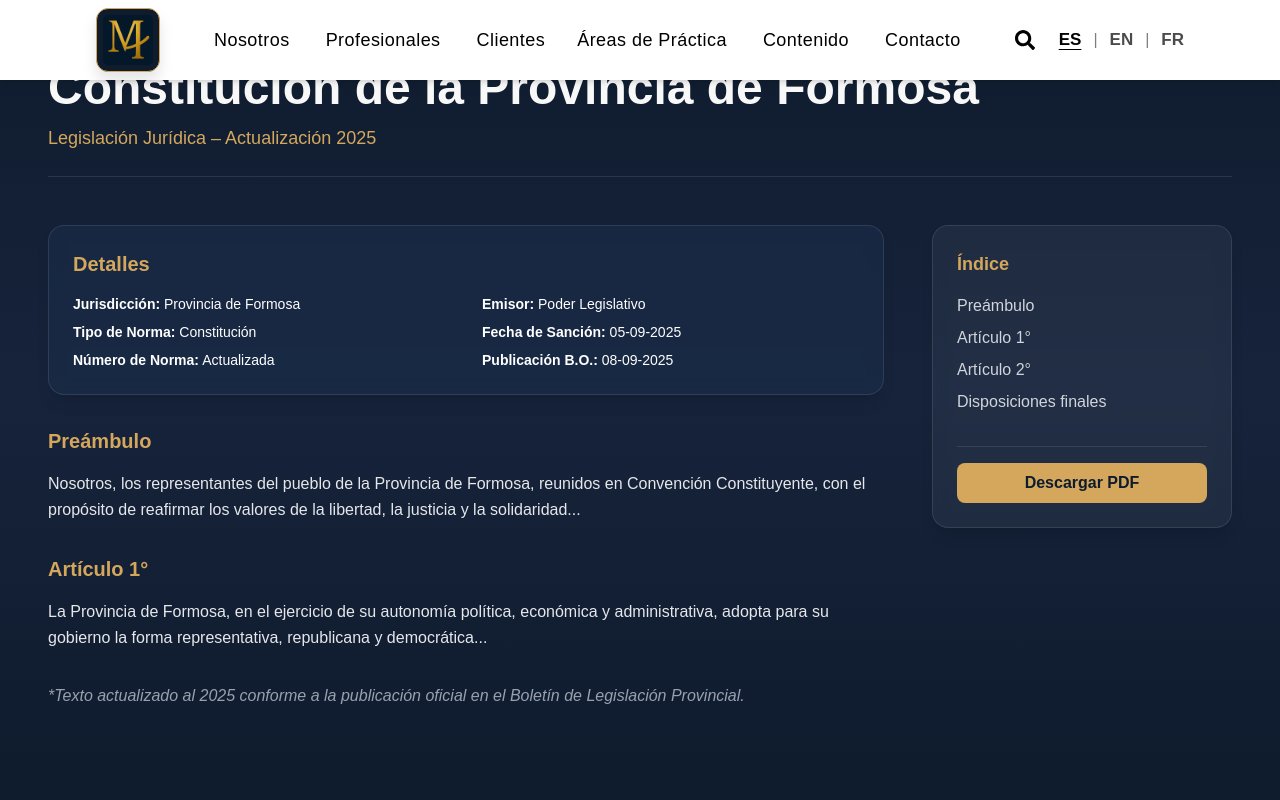
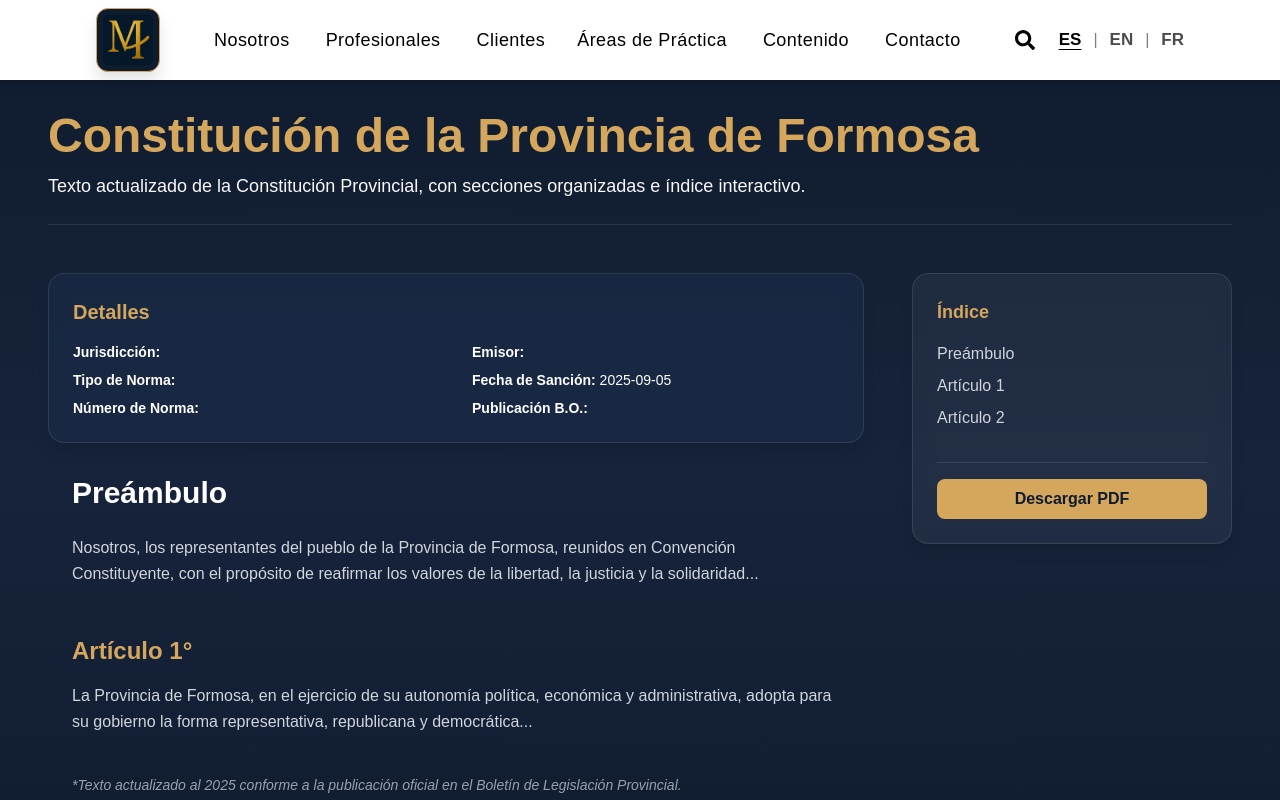
Before and after one commit to BHeydeBautista/MoroAbogados, a Next.js app: page /noticias/1 in a window 1280 px wide. Shown: the top 800 px of the page. Built offline with nearby package versions, Linux system fonts and the light colour scheme.

Commit message:
info: mejoras visuales y arreglos de bugs

```diff
--- a/src/app/noticias/[slug]/page.tsx
+++ b/src/app/noticias/[slug]/page.tsx
@@ -12,20 +12,6 @@ export default function NewsDetailPage() {
         { id: "articulo2", title: "Artículo 2" },
       ]}
     >
-      <p id="preambulo">
-        Nos, el Pueblo de la Provincia de Formosa, a través de sus representantes...
-      </p>
-
-      <h3 id="articulo1" className="text-xl font-semibold mt-8 mb-2">Artículo 1</h3>
-      <p>
-        La Provincia de Formosa, en ejercicio de su autonomía y como parte integrante e
-        inseparable de la Nación Argentina...
-      </p>
-
-      <h3 id="articulo2" className="text-xl font-semibold mt-8 mb-2">Artículo 2</h3>
-      <p>
-        La Provincia adopta para su gobierno la forma representativa, republicana...
-      </p>
     </NewsLayout>
   );
 }
--- a/src/components/Posts/NewsList.tsx
+++ b/src/components/Posts/NewsList.tsx
@@ -3,6 +3,7 @@
 import React, { useMemo, useState, useEffect } from "react";
 import { motion } from "framer-motion";
 import Link from "next/link";
+import Image from "next/image"; // agregado
 
 type NewsItem = {
   id: string;
@@ -69,13 +70,14 @@ export default function NewsList({
             key={n.id}
             className="flex flex-col sm:flex-row gap-4 rounded-lg border border-[#D4A75D]/30 p-4 bg-white shadow-sm hover:shadow-md transition"
           >
-            <div className="w-full sm:w-36 h-24 sm:h-auto flex-shrink-0 bg-gray-100 overflow-hidden rounded-md flex items-center justify-center">
+            <div className="w-full sm:w-36 h-24 sm:h-auto flex-shrink-0 bg-gray-100 overflow-hidden rounded-md flex items-center justify-center relative">
               {n.cover ? (
-                <img
+                <Image
                   src={n.cover}
                   alt={n.title}
-                  className="w-full h-full object-cover"
-                  loading="lazy"
+                  fill
+                  sizes="(max-width: 640px) 100vw, 144px"
+                  className="object-cover"
                 />
               ) : (
                 <div className="text-gray-400 text-sm px-2">Sin imagen</div>
--- a/src/components/news/NewsContent.tsx
+++ b/src/components/news/NewsContent.tsx
@@ -2,26 +2,29 @@
 
 export default function NewsContent() {
   return (
-    <article className="prose prose-invert max-w-none leading-relaxed text-gray-200">
-      <h3 className="text-[#d4a75d] text-xl font-semibold mb-4">
+    <article className="max-w-3xl mx-auto leading-relaxed text-gray-200">
+      <h2 className="text-2xl md:text-3xl font-bold text-white mb-6">
         Preámbulo
-      </h3>
-      <p>
+      </h2>
+      <p className="text-gray-300 mb-8">
         Nosotros, los representantes del pueblo de la Provincia de Formosa,
         reunidos en Convención Constituyente, con el propósito de reafirmar los
         valores de la libertad, la justicia y la solidaridad...
       </p>
 
-      <h3 className="text-[#d4a75d] text-xl font-semibold mt-8 mb-4">
+      <h3
+        id="articulo1"
+        className="text-xl md:text-2xl font-semibold text-[#d4a75d] mt-12 mb-4"
+      >
         Artículo 1°
       </h3>
-      <p>
+      <p className="text-gray-300 mb-8">
         La Provincia de Formosa, en el ejercicio de su autonomía política,
         económica y administrativa, adopta para su gobierno la forma
         representativa, republicana y democrática...
       </p>
 
-      <p className="mt-8 text-gray-400 italic">
+      <p className="mt-10 text-gray-400 italic text-sm">
         *Texto actualizado al 2025 conforme a la publicación oficial en el
         Boletín de Legislación Provincial.
       </p>
--- a/src/components/news/NewsHeader.tsx
+++ b/src/components/news/NewsHeader.tsx
@@ -2,20 +2,22 @@
 
 import { motion } from "framer-motion";
 
-export default function NewsHeader() {
+type Props = { title?: string; subtitle?: string };
+
+export default function NewsHeader({ title, subtitle }: Props) {
   return (
     <header className="text-center lg:text-left border-b border-white/10 pb-6">
       <motion.h1
         initial={{ opacity: 0, y: 15 }}
         animate={{ opacity: 1, y: 0 }}
         transition={{ delay: 0.2 }}
-        className="text-3xl md:text-5xl font-semibold text-[#f8f8f8]"
+        className="text-3xl md:text-5xl font-semibold text-[#d4a75d]"
       >
-        Constitución de la Provincia de Formosa
+        {title ?? "Noticia"}
       </motion.h1>
-      <p className="text-[#d4a75d] mt-3 text-lg font-medium">
-        Legislación Jurídica – Actualización 2025
-      </p>
+      {subtitle && (
+        <p className="text-[#f8f8f8] mt-3 text-lg font-medium">{subtitle}</p>
+      )}
     </header>
   );
 }
--- a/src/components/news/NewsLayout.tsx
+++ b/src/components/news/NewsLayout.tsx
@@ -5,10 +5,36 @@ import NewsHeader from "./NewsHeader";
 import NewsMetadata from "./NewsMetadata";
 import NewsSidebar from "./NewsSidebar";
 import NewsContent from "./NewsContent";
+import NewsFooter from "./NewsFooter";
+import NewsBody from "./NewsBody";
 
-export default function NewsLayout() {
+type Section = { id: string; title: string };
+
+type Props = {
+  children?: React.ReactNode;
+  title: string;
+  description?: string;
+  date?: string;
+  metadata?: {
+    jurisdiccion?: string;
+    tipoNorma?: string;
+    numeroNorma?: string;
+    emisor?: string;
+    publicacion?: string;
+  };
+  sections?: Section[];
+};
+
+export default function NewsLayout({
+  children,
+  title,
+  description,
+  date,
+  metadata,
+  sections,
+}: Props) {
   return (
-    <section className="relative bg-gradient-to-b from-[#0f1c2e] via-[#16233b] to-[#0f1c2e] text-white py-16 overflow-hidden">
+    <section className="relative bg-gradient-to-b from-[#0f1c2e] via-[#16233b] to-[#0f1c2e] text-white pt-28 pb-16 overflow-hidden z-20">
       {/* Header */}
       <motion.div
         initial={{ opacity: 0, y: 30 }}
@@ -16,21 +42,34 @@ export default function NewsLayout() {
         transition={{ duration: 0.7 }}
         className="container mx-auto px-6 lg:px-12"
       >
-        <NewsHeader />
+        <NewsHeader title={title} subtitle={description} />
       </motion.div>
 
-      {/* Content */}
+      {/* Main grid */}
       <motion.div
         initial={{ opacity: 0 }}
         animate={{ opacity: 1 }}
-        transition={{ delay: 0.5, duration: 0.8 }}
-        className="container mx-auto px-6 lg:px-12 mt-12 grid lg:grid-cols-[1fr_300px] gap-12"
+        transition={{ delay: 0.4, duration: 0.8 }}
+        className="container mx-auto px-6 lg:px-12 mt-12 grid lg:grid-cols-[1fr_320px] gap-12"
       >
         <div>
-          <NewsMetadata />
-          <NewsContent />
+          <NewsMetadata
+            data={{
+              jurisdiccion: metadata?.jurisdiccion,
+              tipoNorma: metadata?.tipoNorma,
+              numeroNorma: metadata?.numeroNorma,
+              emisor: metadata?.emisor,
+              fechaSancion: date,
+              publicacion: metadata?.publicacion,
+            }}
+          />
+
+          {children ? <NewsBody>{children}</NewsBody> : <NewsContent />}
+
+          <NewsFooter />
         </div>
-        <NewsSidebar />
+
+        <NewsSidebar sections={sections} />
       </motion.div>
     </section>
   );
--- a/src/components/news/NewsMetadata.tsx
+++ b/src/components/news/NewsMetadata.tsx
@@ -1,7 +1,16 @@
 "use client";
 
-export default function NewsMetadata() {
-  const data = {
+type Data = {
+  jurisdiccion?: string;
+  tipoNorma?: string;
+  numeroNorma?: string;
+  emisor?: string;
+  fechaSancion?: string;
+  publicacion?: string;
+};
+
+export default function NewsMetadata({ data }: { data?: Data }) {
+  const defaults: Required<Data> = {
     jurisdiccion: "Provincia de Formosa",
     tipoNorma: "Constitución",
     numeroNorma: "Actualizada",
@@ -10,16 +19,30 @@ export default function NewsMetadata() {
     publicacion: "08-09-2025",
   };
 
+  const merged = { ...defaults, ...(data ?? {}) };
+
   return (
     <div className="bg-[#1c2e4a]/60 backdrop-blur-sm rounded-2xl p-6 mb-8 border border-white/10 shadow-lg">
       <h2 className="text-xl font-semibold mb-4 text-[#d4a75d]">Detalles</h2>
       <div className="grid md:grid-cols-2 gap-x-8 gap-y-2 text-sm">
-        <p><strong>Jurisdicción:</strong> {data.jurisdiccion}</p>
-        <p><strong>Emisor:</strong> {data.emisor}</p>
-        <p><strong>Tipo de Norma:</strong> {data.tipoNorma}</p>
-        <p><strong>Fecha de Sanción:</strong> {data.fechaSancion}</p>
-        <p><strong>Número de Norma:</strong> {data.numeroNorma}</p>
-        <p><strong>Publicación B.O.:</strong> {data.publicacion}</p>
+        <p>
+          <strong>Jurisdicción:</strong> {merged.jurisdiccion}
+        </p>
+        <p>
+          <strong>Emisor:</strong> {merged.emisor}
+        </p>
+        <p>
+          <strong>Tipo de Norma:</strong> {merged.tipoNorma}
+        </p>
+        <p>
+          <strong>Fecha de Sanción:</strong> {merged.fechaSancion}
+        </p>
+        <p>
+          <strong>Número de Norma:</strong> {merged.numeroNorma}
+        </p>
+        <p>
+          <strong>Publicación B.O.:</strong> {merged.publicacion}
+        </p>
       </div>
     </div>
   );
--- a/src/components/news/NewsSidebar.tsx
+++ b/src/components/news/NewsSidebar.tsx
@@ -2,8 +2,17 @@
 
 import { motion } from "framer-motion";
 
-export default function NewsSidebar() {
-  const sections = ["Preámbulo", "Artículo 1°", "Artículo 2°", "Disposiciones finales"];
+type Section = { id: string; title: string };
+
+export default function NewsSidebar({ sections }: { sections?: Section[] }) {
+  const fallback = [
+    { id: "preambulo", title: "Preámbulo" },
+    { id: "articulo1", title: "Artículo 1°" },
+    { id: "articulo2", title: "Artículo 2°" },
+    { id: "finales", title: "Disposiciones finales" },
+  ];
+
+  const items = sections && sections.length > 0 ? sections : fallback;
 
   return (
     <motion.aside
@@ -14,13 +23,13 @@ export default function NewsSidebar() {
     >
       <h3 className="text-[#d4a75d] text-lg font-semibold mb-4">Índice</h3>
       <ul className="space-y-2">
-        {sections.map((section, index) => (
-          <li key={index}>
+        {items.map((section) => (
+          <li key={section.id}>
             <a
-              href={`#${section.toLowerCase().replace(/\s/g, "-")}`}
+              href={`#${section.id}`}
               className="text-gray-300 hover:text-white transition-colors"
             >
-              {section}
+              {section.title}
             </a>
           </li>
         ))}
```
